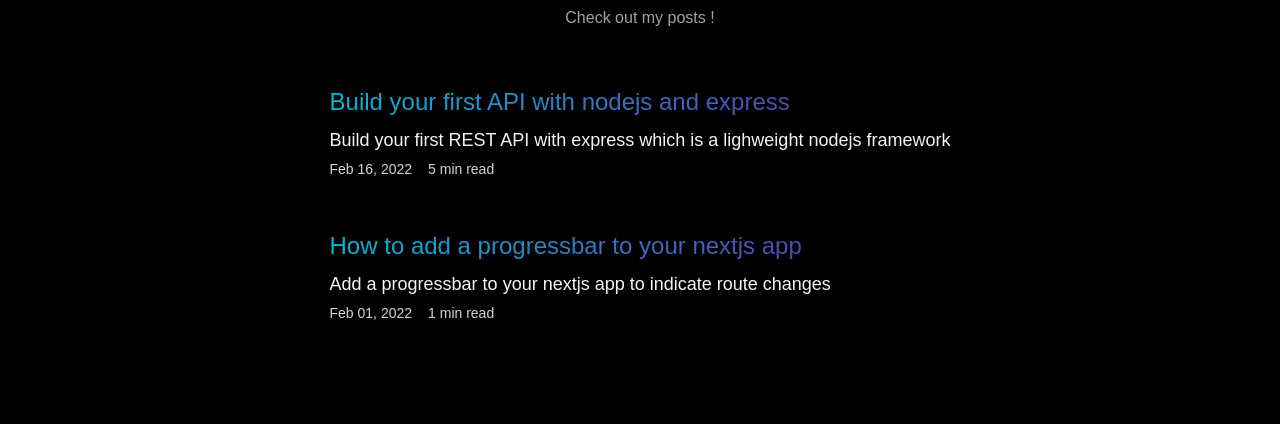
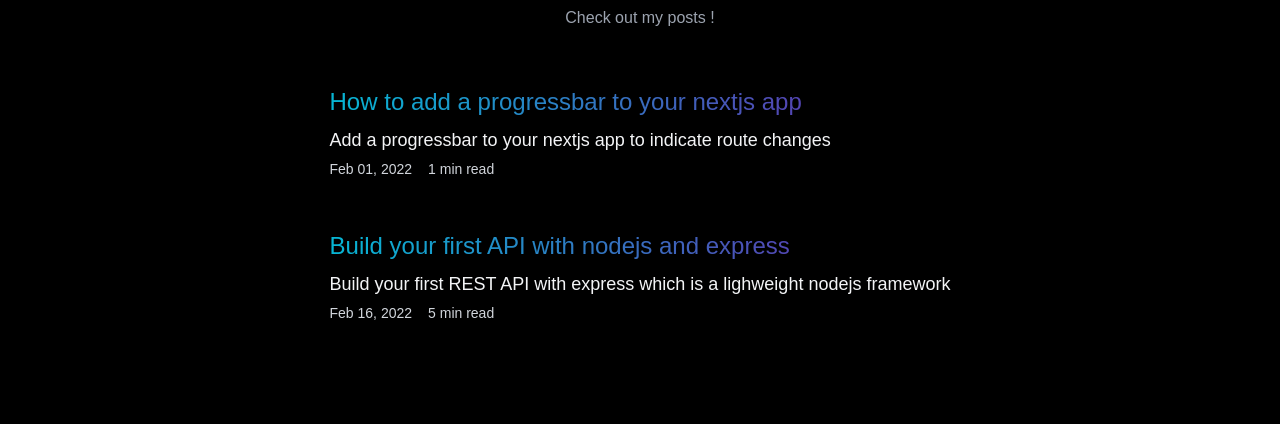
Before and after one commit to triyanox/achaq.codes, a Next.js app: page /blog in a window 1280 px wide. Shown: the part 158-582 px from the top of the page. Built offline with nearby package versions, Linux system fonts and the light colour scheme.

Commit message:
Update blog.js

```diff
--- a/pages/blog.js
+++ b/pages/blog.js
@@ -25,7 +25,7 @@ export default function Blog({ posts }) {
           </div>
 
           <div className="grid grid-cols-1  gap-4 mx-2 mt-8 justify-center items-start p-4 ">
-            {posts.reverse().map((post, index) => (
+            {posts.map((post, index) => (
               <Link href={"/blog/" + post.slug} passHref key={index}>
                 <div className="w-full cursor-pointer">
                   <h1 className="text-xl md:text-2xl text-satrt bg-gradient-to-r from-cyan-500 to-purple-800  text-transparent bg-clip-text mb-2">
```
